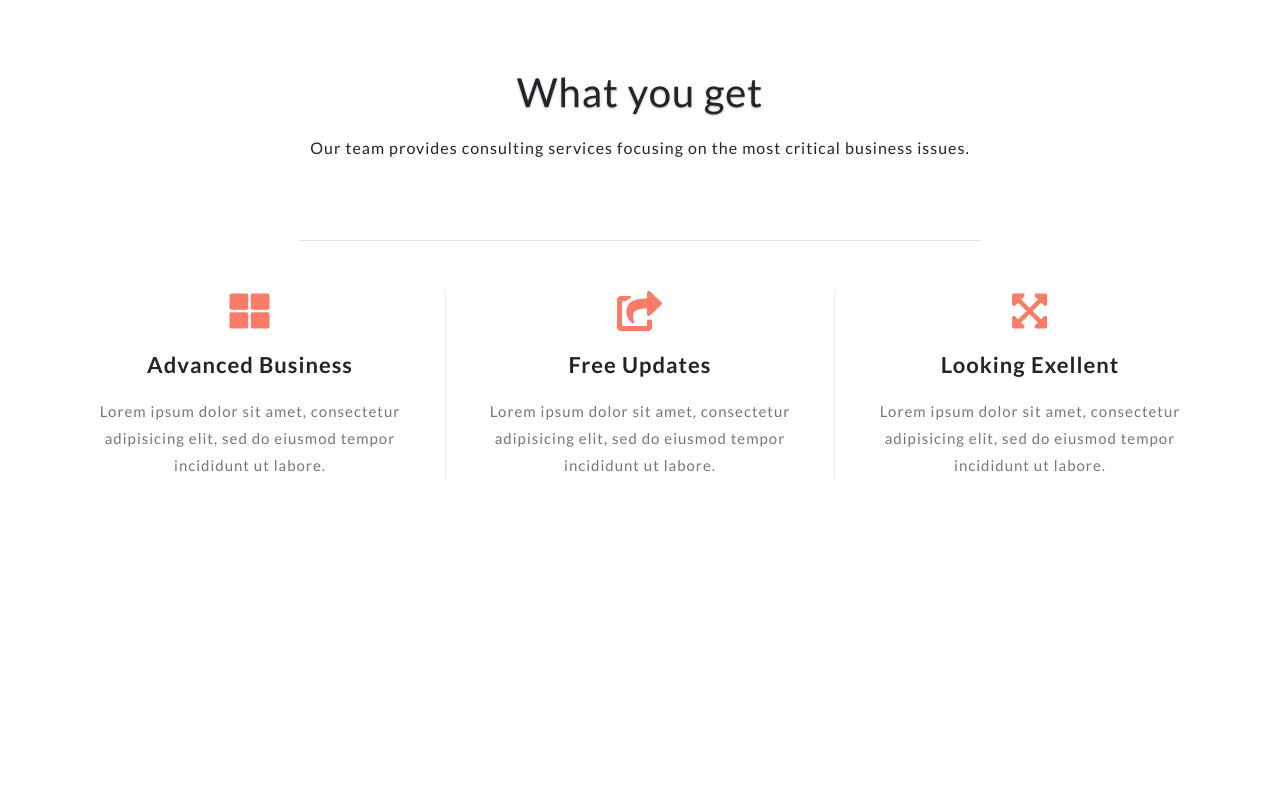
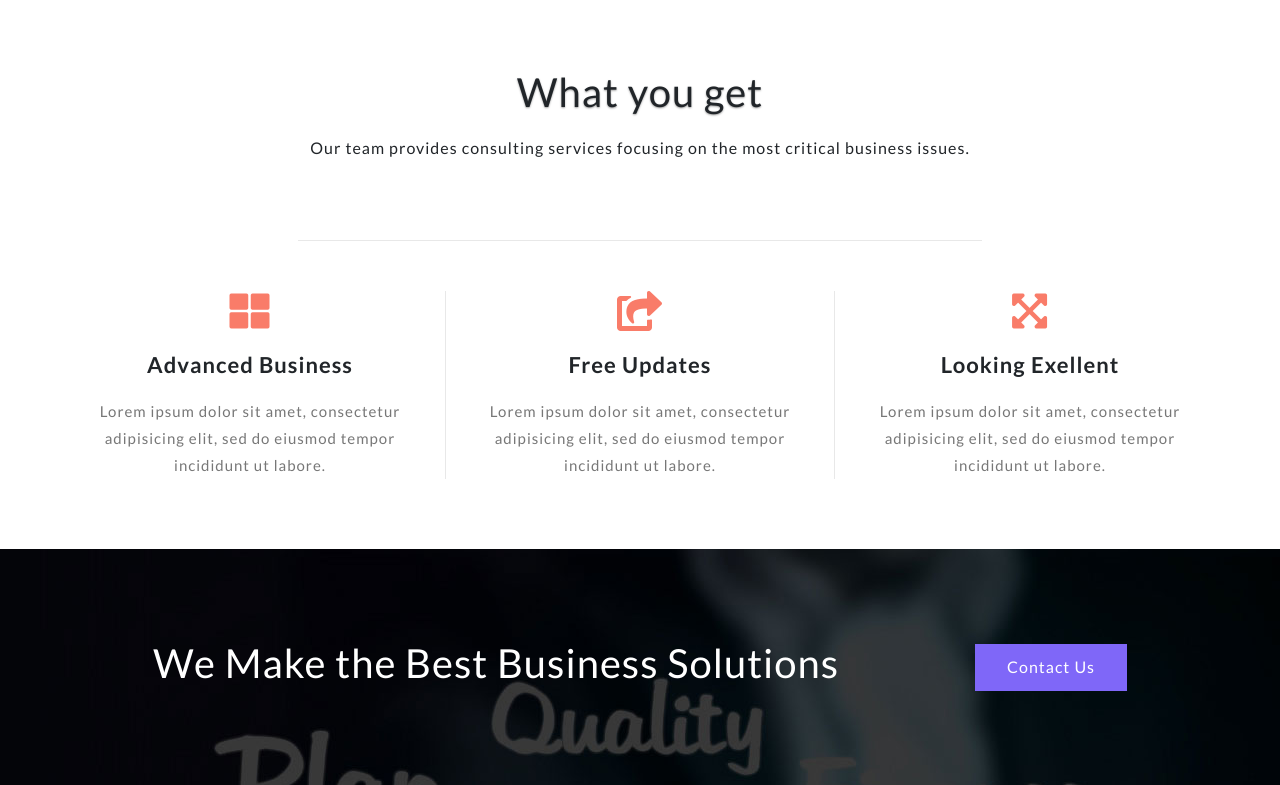
Before and after one commit to dtrongtvo/Merged, a plain HTML site: page index.html in a window 1280 px wide. Shown: the part 842-1627 px from the top of the page. Before the commit the page ends 1391 px from the top, so only its background shows below. Drawn offline with nearby package versions, Linux system fonts and the light colour scheme.

Commit message:
finish slogan

```diff
--- a/css/index.css
+++ b/css/index.css
@@ -186,3 +186,23 @@ header .navbar-light .navbar-brand:focus, header .navbar-light .navbar-brand:hov
     border-left: 1px solid #e8e8e8;
     border-right: 1px solid #e8e8e8;
 }
+
+/* SLOGAN */
+.slogan {
+    background-image: url(../img/3.jpg);
+    background-size: cover;
+    color: white;
+    padding: 90px 0;
+}
+
+.slogan a {
+    color: white;
+    text-decoration: none;
+    padding: 0.7em 2em;
+    background-color: #7f67f8;
+    transition: all .5s;
+}
+
+.slogan a:hover {
+    background-color: #f97c69;
+}
--- a/index.html
+++ b/index.html
@@ -179,7 +179,12 @@
       </div>
     </section>
     <!-- SLOGAN -->
-    <section class="slogan"></section>
+    <section class="slogan section">
+      <div class="container d-flex justify-content-around align-items-center">
+        <h1>We Make the Best Business Solutions</h1>
+        <a href="#">Contact Us</a>
+      </div>
+    </section>
     <!-- STATS -->
     <section class="stats"></section>
     <!-- SERVICES -->
```
